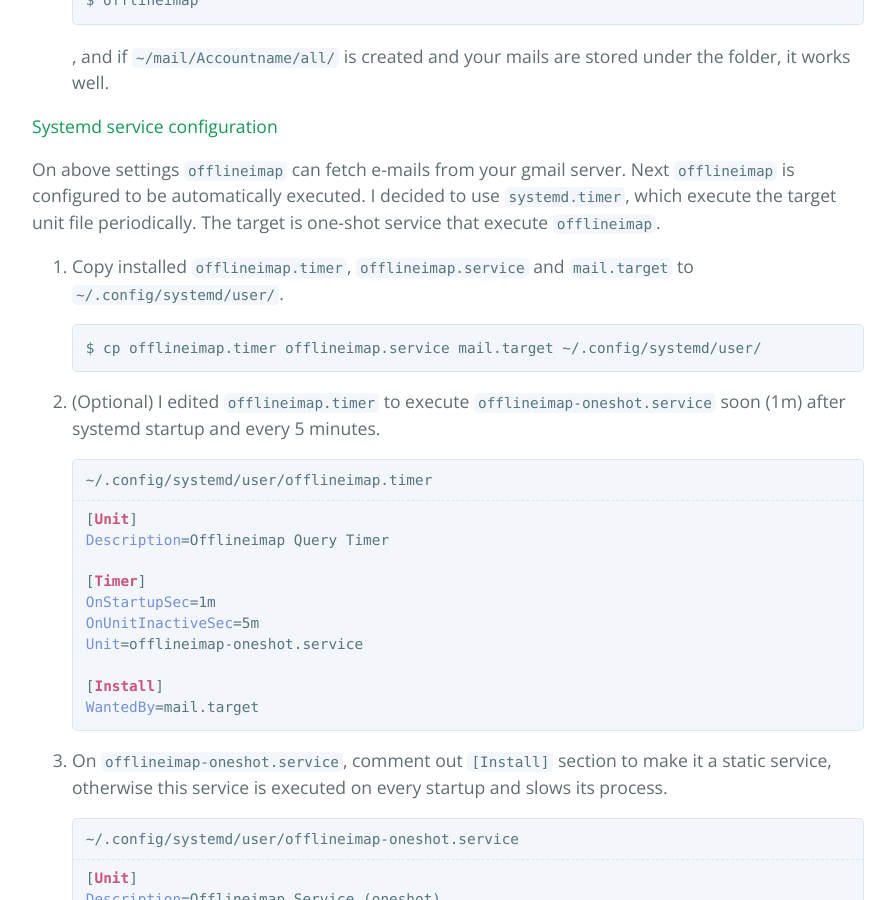
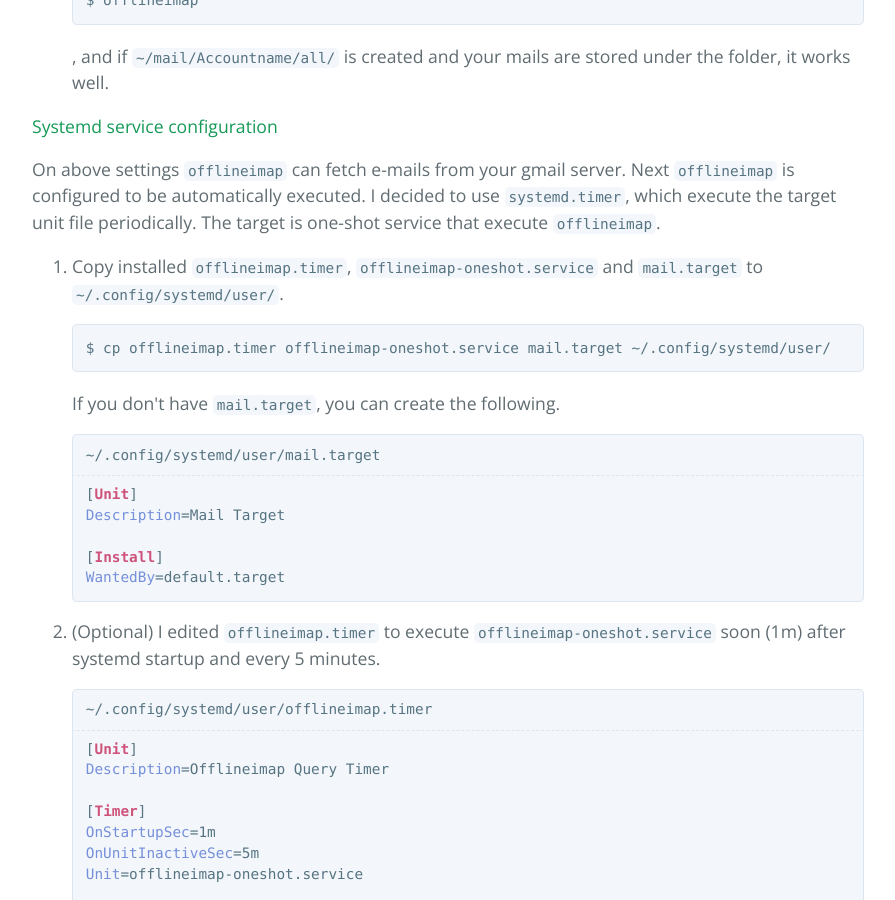
Before and after one commit to kkatsuyuki/notmuch-conf, a Jekyll site: the page built from docs/index.html, in a window 1280 px wide and 900 px high, scrolled down 3431 px. Shown: the whole window, without its empty margins (192-1087 px from the left). Built offline with Jekyll 4.4.1, drawn with Linux system fonts in a browser that asks for light colours.

Commit message:
added the case where the user doesn't have mail.target
In this case, user can create mail.target

```diff
--- a/docs/index.html
+++ b/docs/index.html
@@ -231,12 +231,27 @@
 
 <ol class="org-ol">
 <li><p>
-Copy installed <code>offlineimap.timer</code>, <code>offlineimap.service</code> and
+Copy installed <code>offlineimap.timer</code>, <code>offlineimap-oneshot.service</code> and
 <code>mail.target</code> to <code>~/.config/systemd/user/</code>.
 </p>
 <pre class="example">
-$ cp offlineimap.timer offlineimap.service mail.target ~/.config/systemd/user/
-</pre></li>
+$ cp offlineimap.timer offlineimap-oneshot.service mail.target ~/.config/systemd/user/
+</pre>
+
+<p>
+If you don't have <code>mail.target</code>, you can create the following.
+</p>
+<pre class="nomargin">
+~/.config/systemd/user/mail.target
+</pre>
+<div class="org-src-container">
+<pre class="src src-conf-unix">[<span class="org-type">Unit</span>]
+<span class="org-variable-name">Description</span>=Mail Target
+
+[<span class="org-type">Install</span>]
+<span class="org-variable-name">WantedBy</span>=default.target
+</pre>
+</div></li>
 
 <li><p>
 (Optional) I edited <code>offlineimap.timer</code>  to execute
```
Also changed, not shown: docs/org/index.org (+16 -2 lines).
